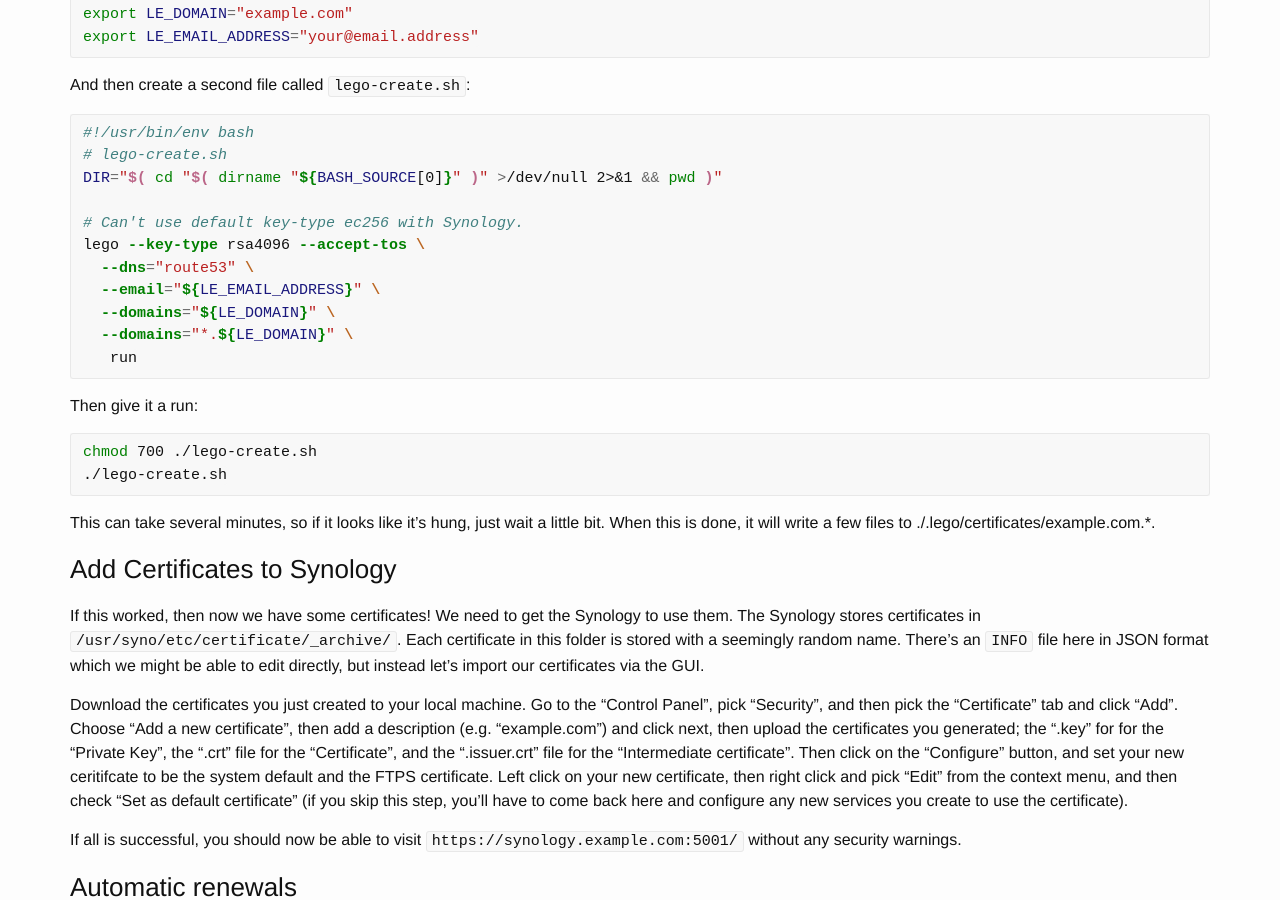
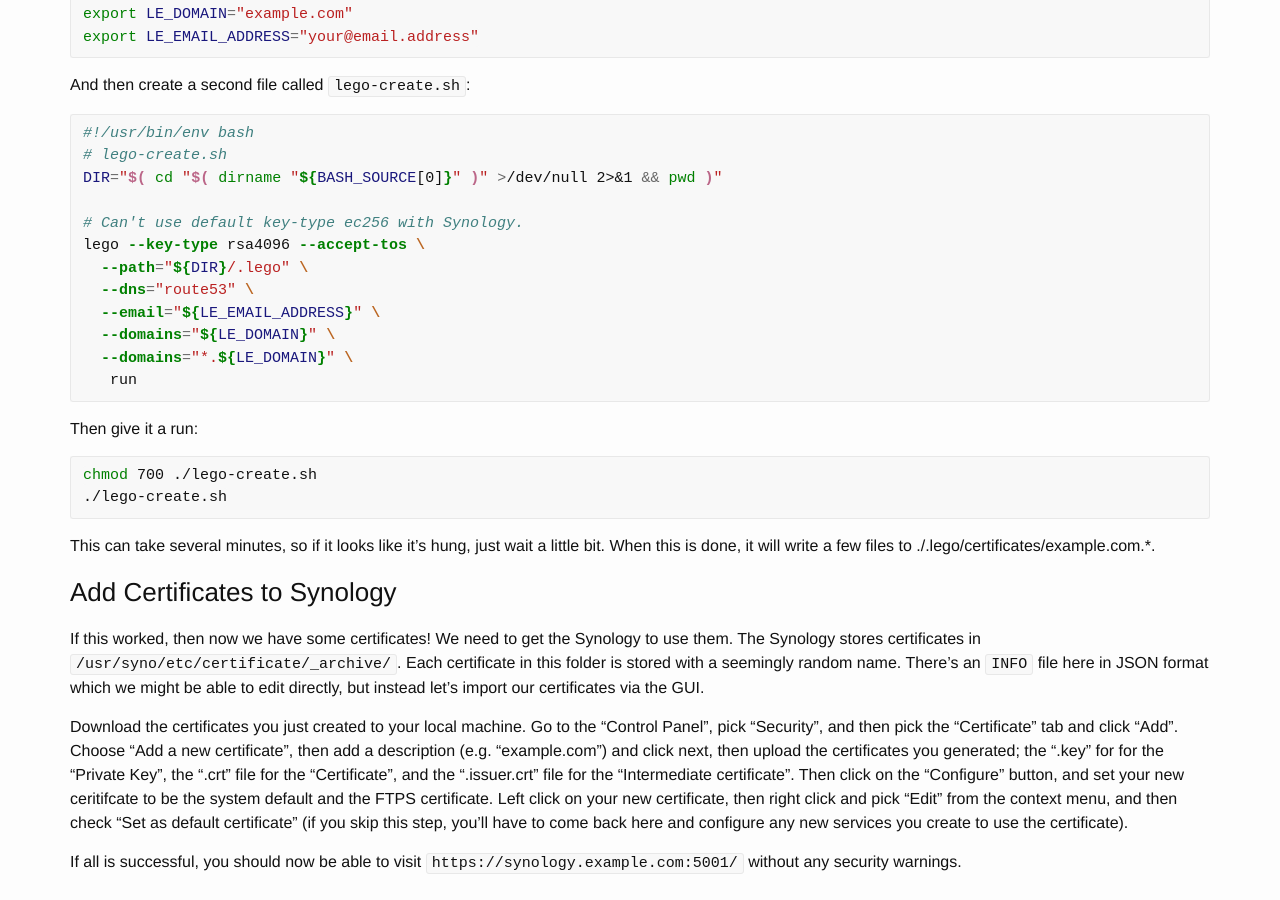
Before and after one commit to jwalton/thedreaming.org, a Jekyll site: the page built from _posts/2020-11-18-synology-lets-encrypt.md, in a window 1280 px wide and 900 px high, scrolled down 2720 px. Built offline with Jekyll 4.4.1, drawn with Linux system fonts in a browser that asks for light colours; comment, search, counter and statistics services are not loaded; some of the changed text lies outside the part shown.

Commit message:
fix(synology-lets-encrypt): Fix for running command from another folder.

```diff
--- a/_posts/2020-11-18-synology-lets-encrypt.md
+++ b/_posts/2020-11-18-synology-lets-encrypt.md
@@ -107,6 +107,7 @@ DIR="$( cd "$( dirname "${BASH_SOURCE[0]}" )" >/dev/null 2>&1 && pwd )"
 
 # Can't use default key-type ec256 with Synology.
 lego --key-type rsa4096 --accept-tos \
+  --path="${DIR}/.lego" \
   --dns="route53" \
   --email="${LE_EMAIL_ADDRESS}" \
   --domains="${LE_DOMAIN}" \
@@ -194,6 +195,7 @@ source "${DIR}/config.sh"
 
 # Can't use default key-type ec256 with Synology.
 lego --key-type rsa4096 --accept-tos \
+  --path="${DIR}/.lego" \
   --dns="route53" \
   --email="${LE_EMAIL_ADDRESS}" \
   --domains="${LE_DOMAIN}" \
```
